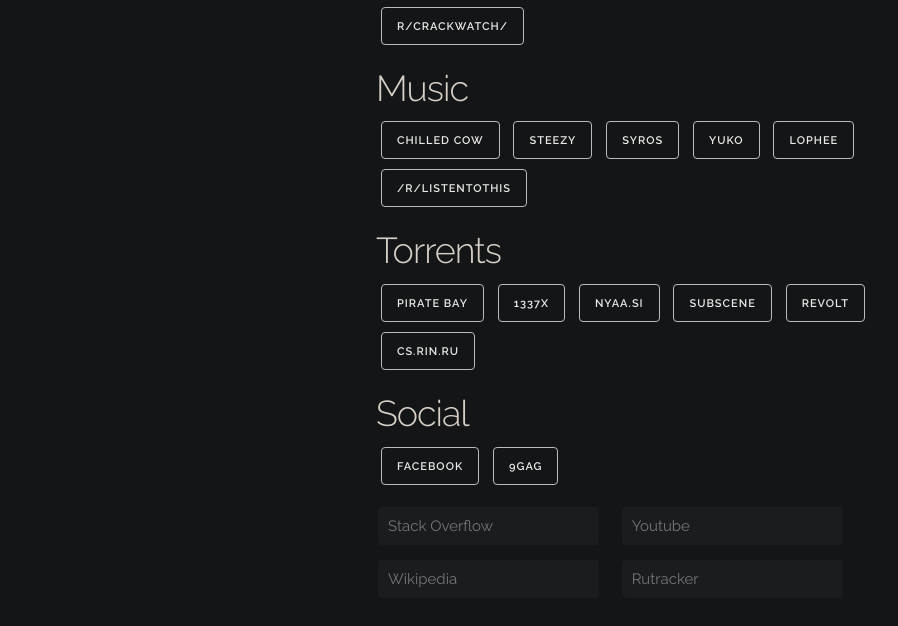
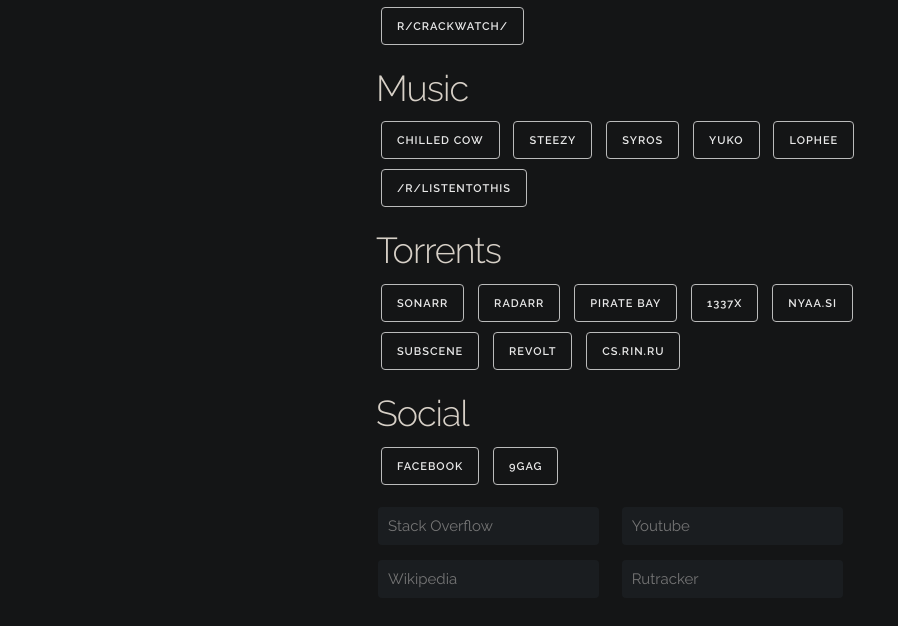
Before and after one commit to TheKenjataimu/TheKenjataimu.github.io, a plain HTML site: page index.html in a window 1280 px wide. Shown: the part 647-1273 px from the top of the page, without its empty margins (112-1010 px from the left). Drawn offline with Linux system fonts and the light colour scheme.

Commit message:
Update index.html

```diff
--- a/index.html
+++ b/index.html
@@ -93,6 +93,8 @@
 
 	<h3 class="link-header">Torrents</h3>
         <ul class="link-list">
+	  <li><a class="button" href="http://localhost:8989/">Sonarr</a></li>
+	  <li><a class="button" href="http://localhost:7878/">Radarr</a></li>
 	  <li><a class="button" href="https://thepiratebay.org/">Pirate Bay</a></li>
           <li><a class="button" href="https://1337x.to/">1337x</a></li>
           <li><a class="button" href="https://nyaa.si/">Nyaa.si</a></li>
```
